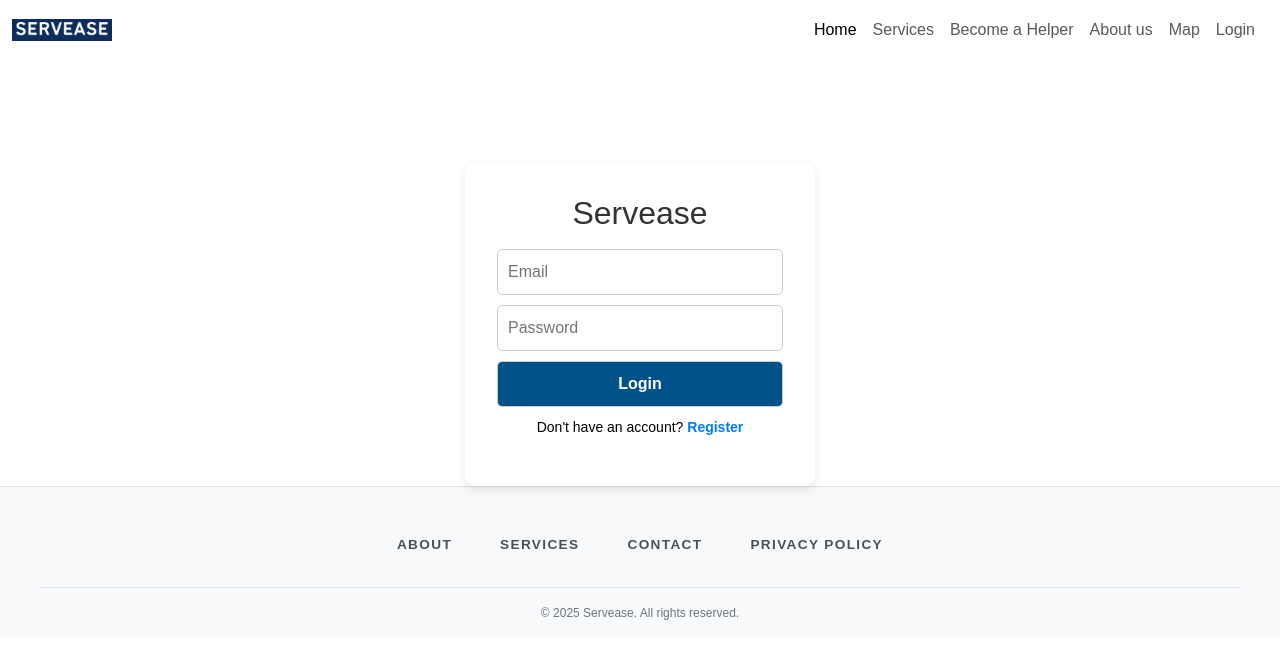
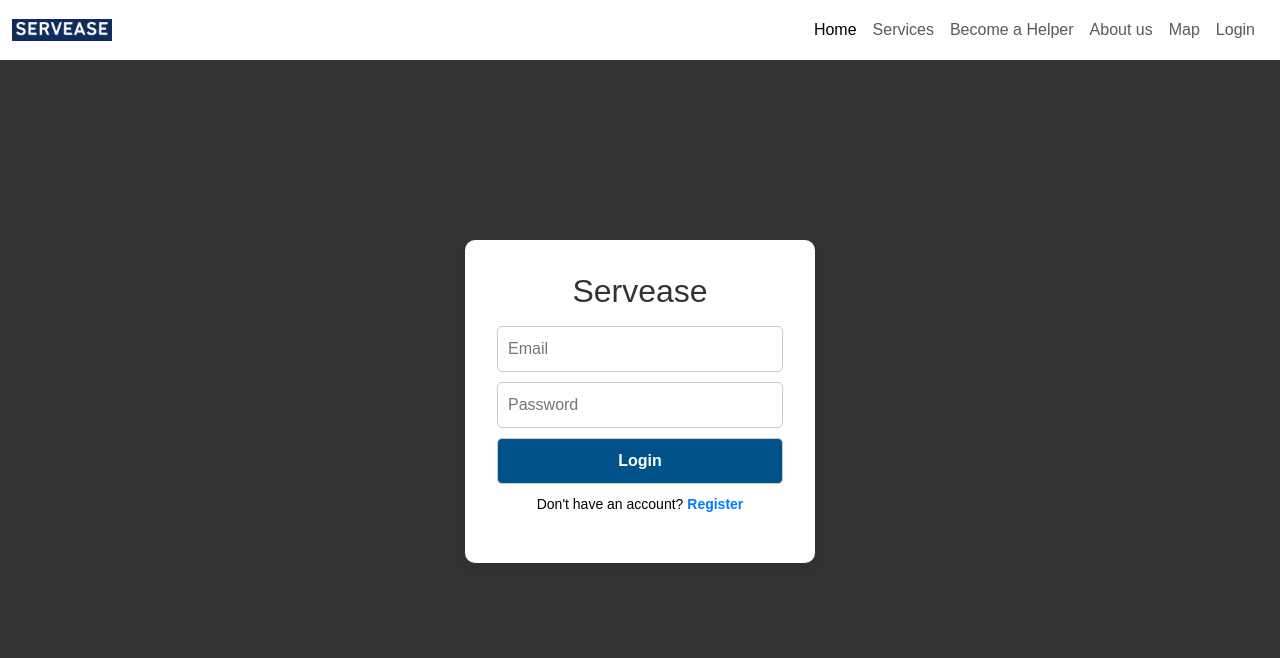
Before and after one commit to carloooseee/Servease, a React (Vite) app in the folder Client/: page /Login in a window 1280 px wide. Shown: the top 658 px of the page. Built offline with nearby package versions, Linux system fonts and the light colour scheme; no server answers.

Commit message:
login and register layout

```diff
--- a/Client/src/components/Login.jsx
+++ b/Client/src/components/Login.jsx
@@ -3,6 +3,7 @@ import { useNavigate } from "react-router-dom";
 import { loginUser } from "../api";
 import { Link } from "react-router-dom";
 import "../css/forms.css";
+import "../css/style.css";
 
 const Login = ({ setUser }) => {
   const [email, setEmail] = useState("");
@@ -43,6 +44,7 @@ const Login = ({ setUser }) => {
 
 
   return (
+    <div className="formsContainer">
     <div className="login">
       <h2>Servease</h2>
       <form onSubmit={handleLogin}>
@@ -66,6 +68,7 @@ const Login = ({ setUser }) => {
         </p>
       </form>
     </div>
+    </div>
   );
 };
 
--- a/Client/src/components/Register.jsx
+++ b/Client/src/components/Register.jsx
@@ -3,6 +3,7 @@ import { useNavigate } from "react-router-dom";
 import { registerUser } from "../api";
 import { Link } from "react-router-dom";
 import "../css/forms.css";
+import "../css/style.css";
 
 const Register = () => {
   const [firstName, setFirstName] = useState("");
@@ -29,6 +30,7 @@ const Register = () => {
   };
 
   return (
+    <div className="formsContainer">
     <div className="register">
       <h2>Register</h2>
       <form onSubmit={handleRegister}>
@@ -45,6 +47,7 @@ const Register = () => {
         <p>Already have an account? <Link to="/login">Login</Link></p>
       </form>
     </div>
+    </div>
   );
 };
 
--- /dev/null
+++ b/Client/src/css/style.css
@@ -0,0 +1,11 @@
+/* For general application */
+/*Login and Register*/
+.formsContainer{
+    margin-top: 155px;
+    height: 100vh;
+    width: 100%;
+    background-color: #333;
+    display: flex;
+    justify-content: center;
+    align-items: center;
+}
```
